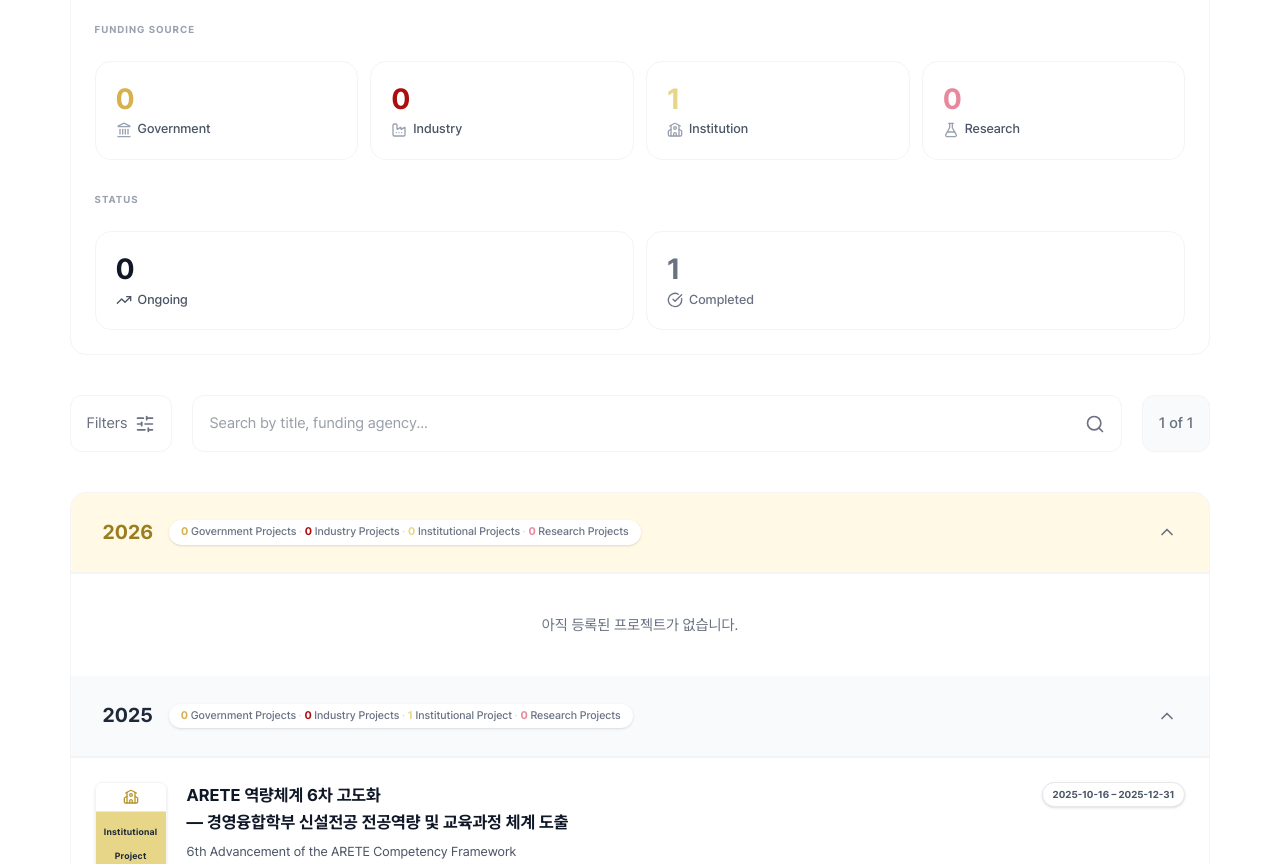
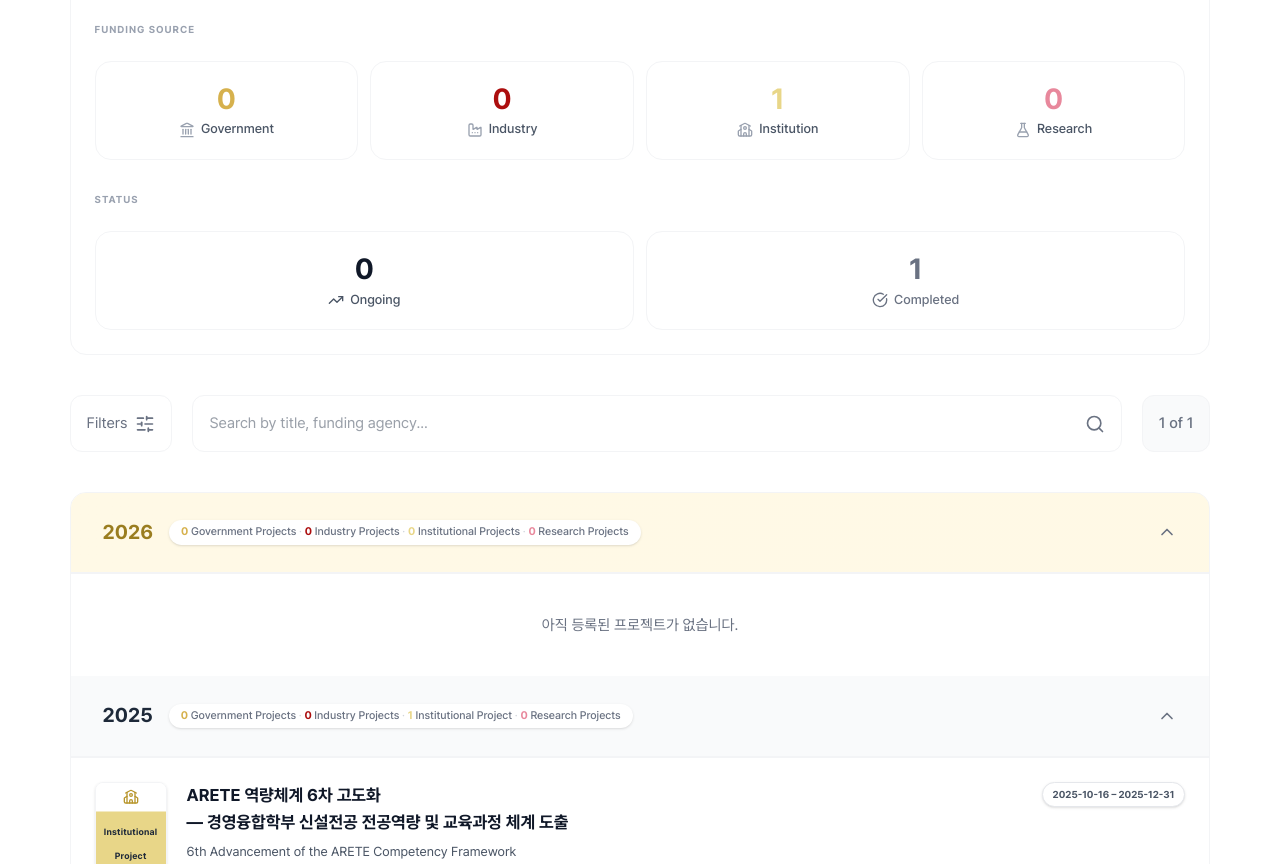
Before and after one commit to FinDS-Lab/website, a React (Vite) app: page /website/projects in a window 1280 px wide. Shown: the part 860-1724 px from the top of the page. Built offline with nearby package versions, Linux system fonts and the light colour scheme.

Commit message:
20260204-1447

```diff
--- a/src/components/common/ResumeModal.tsx
+++ b/src/components/common/ResumeModal.tsx
@@ -69,7 +69,7 @@ const ResumeModal = () => (
             <span className="text-xs text-gray-400 shrink-0 md:w-[140px] md:text-right">2013-03 – 2018-02</span>
           </div>
           <ul className="text-xs text-gray-600 space-y-3 ml-12">
-            <li className="flex items-start gap-6"><span className="w-3 h-3 rounded-full bg-primary/30 shrink-0 mt-5" />Valedictorian, College of Engineering (GPA: 4.42/4.5)</li>
+            <li className="flex items-start gap-6"><span className="w-3 h-3 rounded-full bg-primary/30 shrink-0 mt-5" />Valedictorian, College of Engineering (4.42 GPA on a 4.5 scale)</li>
           </ul>
         </div>
       </div>
--- a/src/components/templates/about/honors.tsx
+++ b/src/components/templates/about/honors.tsx
@@ -301,7 +301,7 @@ export const AboutHonorsTemplate = () => {
                 }}
               >
                 <div className="absolute top-0 left-16 right-16 h-[2px] rounded-full opacity-0 group-hover:opacity-100 transition-opacity" style={{background: `linear-gradient(to right, ${stat.color}99, transparent)`}} />
-                <div className="flex flex-col">
+                <div className="flex flex-col items-center text-center">
                   <span className="text-2xl md:text-3xl font-bold mb-4 transition-all duration-300" style={{color: stat.color}}>{stat.count}</span>
                   <div className="flex items-center gap-6">
                     <stat.icon className="size-14 md:size-16" style={{color: stat.color, opacity: 0.7}} />
--- a/src/components/templates/members/director.tsx
+++ b/src/components/templates/members/director.tsx
@@ -895,7 +895,7 @@ export const MembersDirectorTemplate = () => {
                             <div className="grid grid-cols-2 gap-8 md:gap-12">
                               <div className="group relative bg-white border border-gray-100 rounded-2xl p-16 md:p-20 hover:border-[#D6B14D]/40 hover:shadow-lg hover:shadow-[#D6B14D]/10 transition-all duration-300">
                                 <div className="absolute top-0 left-16 right-16 h-[2px] bg-gradient-to-r from-[#D6B14D]/60 to-transparent rounded-full opacity-0 group-hover:opacity-100 transition-opacity" />
-                                <div className="flex flex-col">
+                                <div className="flex flex-col items-center text-center">
                                   <span className="text-2xl md:text-3xl font-bold mb-4 transition-all duration-300" style={{color: '#D6B14D'}}>{totalHonors}</span>
                                   <div className="flex items-center gap-6">
                                     <Medal className="size-14 md:size-16" style={{color: '#D6B14D', opacity: 0.7}} />
@@ -905,7 +905,7 @@ export const MembersDirectorTemplate = () => {
                               </div>
                               <div className="group relative bg-white border border-gray-100 rounded-2xl p-16 md:p-20 hover:border-[#AC0E0E]/30 hover:shadow-lg hover:shadow-[#AC0E0E]/10 transition-all duration-300">
                                 <div className="absolute top-0 left-16 right-16 h-[2px] bg-gradient-to-r from-[#AC0E0E]/60 to-transparent rounded-full opacity-0 group-hover:opacity-100 transition-opacity" />
-                                <div className="flex flex-col">
+                                <div className="flex flex-col items-center text-center">
                                   <span className="text-2xl md:text-3xl font-bold mb-4 transition-all duration-300" style={{color: '#AC0E0E'}}>{totalAwards}</span>
                                   <div className="flex items-center gap-6">
                                     <Trophy className="size-14 md:size-16" style={{color: '#AC0E0E', opacity: 0.7}} />
--- a/src/components/templates/projects/index.tsx
+++ b/src/components/templates/projects/index.tsx
@@ -435,7 +435,7 @@ export const ProjectsTemplate = () => {
             <div className="grid grid-cols-2 md:grid-cols-4 gap-8 md:gap-12">
               <div className="group relative bg-white border border-gray-100 rounded-2xl p-16 md:p-20 hover:border-[#D6B14D]/40 hover:shadow-lg hover:shadow-[#D6B14D]/10 transition-all duration-300">
                 <div className="absolute top-0 left-16 right-16 h-[2px] bg-gradient-to-r from-[#D6B14D]/60 to-transparent rounded-full opacity-0 group-hover:opacity-100 transition-opacity" />
-                <div className="flex flex-col">
+                <div className="flex flex-col items-center text-center">
                   <span className="text-2xl md:text-3xl font-bold mb-4 transition-all duration-300" style={{color: '#D6B14D'}}>{stats.government}</span>
                   <div className="flex items-center gap-6">
                     <Landmark className="size-14 md:size-16 text-gray-400" />
@@ -445,7 +445,7 @@ export const ProjectsTemplate = () => {
               </div>
               <div className="group relative bg-white border border-gray-100 rounded-2xl p-16 md:p-20 hover:border-[#AC0E0E]/30 hover:shadow-lg hover:shadow-[#AC0E0E]/10 transition-all duration-300">
                 <div className="absolute top-0 left-16 right-16 h-[2px] bg-gradient-to-r from-[#AC0E0E]/60 to-transparent rounded-full opacity-0 group-hover:opacity-100 transition-opacity" />
-                <div className="flex flex-col">
+                <div className="flex flex-col items-center text-center">
                   <span className="text-2xl md:text-3xl font-bold mb-4 transition-all duration-300" style={{color: '#AC0E0E'}}>{stats.industry}</span>
                   <div className="flex items-center gap-6">
                     <Factory className="size-14 md:size-16 text-gray-400" />
@@ -455,7 +455,7 @@ export const ProjectsTemplate = () => {
               </div>
               <div className="group relative bg-white border border-gray-100 rounded-2xl p-16 md:p-20 hover:border-[#E8D688]/50 hover:shadow-lg hover:shadow-[#E8D688]/10 transition-all duration-300">
                 <div className="absolute top-0 left-16 right-16 h-[2px] bg-gradient-to-r from-[#E8D688]/80 to-transparent rounded-full opacity-0 group-hover:opacity-100 transition-opacity" />
-                <div className="flex flex-col">
+                <div className="flex flex-col items-center text-center">
                   <span className="text-2xl md:text-3xl font-bold mb-4 transition-all duration-300" style={{color: '#E8D688'}}>{stats.institution}</span>
                   <div className="flex items-center gap-6">
                     <School className="size-14 md:size-16 text-gray-400" />
@@ -465,7 +465,7 @@ export const ProjectsTemplate = () => {
               </div>
               <div className="group relative bg-white border border-gray-100 rounded-2xl p-16 md:p-20 hover:border-[#E8889C]/50 hover:shadow-lg hover:shadow-[#E8889C]/10 transition-all duration-300">
                 <div className="absolute top-0 left-16 right-16 h-[2px] bg-gradient-to-r from-[#E8889C]/80 to-transparent rounded-full opacity-0 group-hover:opacity-100 transition-opacity" />
-                <div className="flex flex-col">
+                <div className="flex flex-col items-center text-center">
                   <span className="text-2xl md:text-3xl font-bold mb-4 transition-all duration-300" style={{color: '#E8889C'}}>{stats.academic}</span>
                   <div className="flex items-center gap-6">
                     <FlaskConical className="size-14 md:size-16 text-gray-400" />
@@ -480,7 +480,7 @@ export const ProjectsTemplate = () => {
             <div className="grid grid-cols-2 gap-8 md:gap-12">
               <div className="group relative bg-white border border-gray-100 rounded-2xl p-16 md:p-20 hover:border-gray-400/40 hover:shadow-lg hover:shadow-gray-400/10 transition-all duration-300">
                 <div className="absolute top-0 left-16 right-16 h-[2px] bg-gradient-to-r from-gray-400/60 to-transparent rounded-full opacity-0 group-hover:opacity-100 transition-opacity" />
-                <div className="flex flex-col">
+                <div className="flex flex-col items-center text-center">
                   <span className="text-2xl md:text-3xl font-bold mb-4 text-gray-900 transition-all duration-300">{stats.ongoing}</span>
                   <div className="flex items-center gap-6">
                     <TrendingUp className="size-14 md:size-16 text-gray-600" />
@@ -490,7 +490,7 @@ export const ProjectsTemplate = () => {
               </div>
               <div className="group relative bg-white border border-gray-100 rounded-2xl p-16 md:p-20 hover:border-gray-300/50 hover:shadow-lg hover:shadow-gray-300/10 transition-all duration-300">
                 <div className="absolute top-0 left-16 right-16 h-[2px] bg-gradient-to-r from-gray-300/60 to-transparent rounded-full opacity-0 group-hover:opacity-100 transition-opacity" />
-                <div className="flex flex-col">
+                <div className="flex flex-col items-center text-center">
                   <span className="text-2xl md:text-3xl font-bold mb-4 text-gray-500 transition-all duration-300">{stats.completed}</span>
                   <div className="flex items-center gap-6">
                     <CheckCircle className="size-14 md:size-16 text-gray-500" />
--- a/src/components/templates/publications/index.tsx
+++ b/src/components/templates/publications/index.tsx
@@ -690,7 +690,7 @@ export const PublicationsTemplate = () => {
                   onMouseLeave={(e) => { e.currentTarget.style.borderColor = '#f3f4f6'; e.currentTarget.style.boxShadow = 'none' }}
                 >
                   <div className="absolute top-0 left-16 right-16 h-[2px] rounded-full opacity-0 group-hover:opacity-100 transition-opacity" style={{background: `linear-gradient(to right, ${stat.color}99, transparent)`}} />
-                  <div className="flex flex-col">
+                  <div className="flex flex-col items-center text-center">
                     <span className="text-2xl md:text-3xl font-bold mb-4 transition-all duration-300" style={{color: stat.color}}>{stat.count}</span>
                     <div className="flex items-center gap-6">
                       <stat.icon className="size-14 md:size-16" style={{color: stat.color, opacity: 0.7}} />
```
Also changed, not shown: src/components/templates/members/director-portfolio-profile.tsx (+8 -5 lines).
